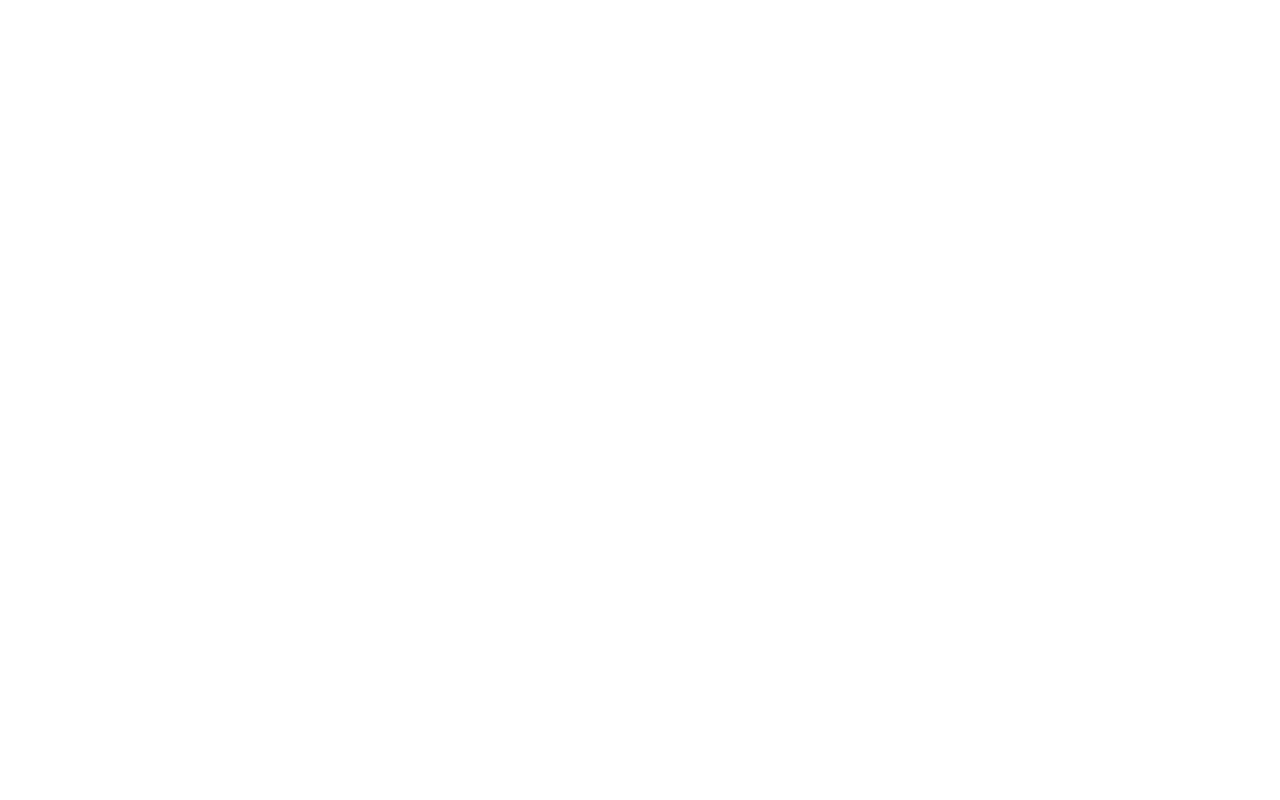
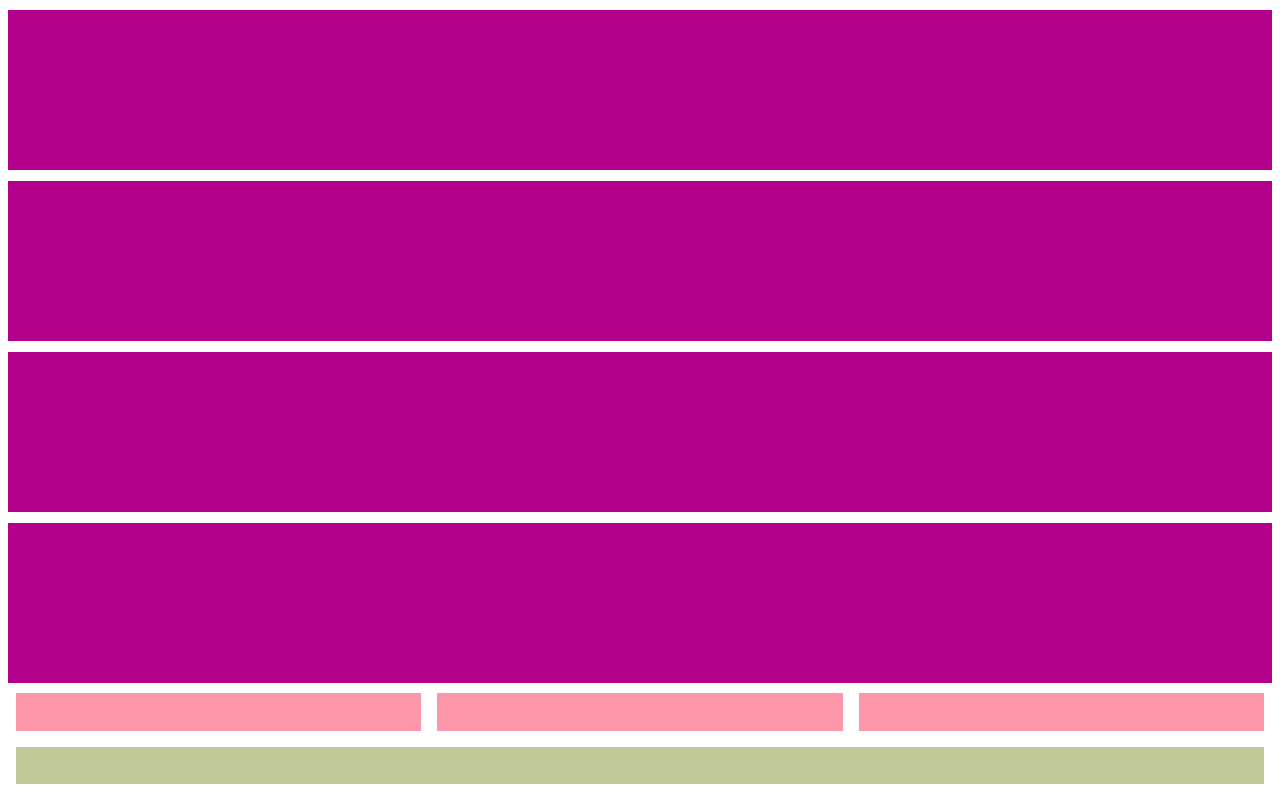
Before and after one commit to adamsjodin/Responsive-bootcamp, a plain HTML site: page exercise 2/index.html in a window 1280 px wide. Drawn offline with Linux system fonts and the light colour scheme.

Commit message:
started on excercise 3

```diff
--- a/exercise 2/index.html
+++ b/exercise 2/index.html
@@ -1,5 +1,6 @@
 <!DOCTYPE html>
 <html lang="en">
+
 <head>
     <meta charset="UTF-8">
     <meta http-equiv="X-UA-Compatible" content="IE=edge">
@@ -7,7 +8,22 @@
     <title>Exercise 2</title>
     <link rel="stylesheet" href="style.css">
 </head>
+
 <body>
+    <section class="wrapper">
+        <header class="header">
+            <div></div>
+            <div></div>
+            <div></div>
+            <div></div>
+        </header>
+        <main class="main">
+            <div></div>
+            <div></div>
+            <div></div>
+        </main>
+        <footer class="footer"></footer>
+    </section>
+</body>
 
-</body>
 </html>
--- a/exercise 2/style.css
+++ b/exercise 2/style.css
@@ -1,3 +1,74 @@
 * {
     box-sizing: border-box;
+    margin: 0;
+    padding: 0;
 }
+
+body {
+    height: 100vh;
+    background-color: black;
+}
+
+.wrapper {
+    height: 100%;
+    width: 100%;
+    display: grid;
+    grid-template-columns: 100%;
+    grid-template-areas:
+    "header"
+    "main"
+    "footer";
+    background-color: white;
+    padding: 0.5rem;
+}
+
+.header {
+    grid-area: header;
+    flex-wrap: wrap;
+    display: flex;
+    justify-content: center;
+    align-items: center;
+    gap: 1%;
+}
+
+.header div {
+    background-color:#B3008A;
+    height: 10rem;
+    width: 100%;
+
+}
+.main {
+    grid-area: main;
+    display: flex;
+    flex-direction: column;
+}
+
+.main div {
+    background-color: #FD96A9;
+    flex: 1;
+    margin: 0.5rem;
+}
+
+.footer {
+    grid-area: footer;
+    background-color: #C1C99A;
+    margin: 0.5rem;
+}
+
+@media screen and (min-width: 768px) {
+    .wrapper {
+        display: grid;
+        grid-template-columns: repeat(4, 1fr);
+        grid-template-areas:
+        "header header header header"
+        "main main main main"
+        "footer footer footer footer";
+    }
+
+    .main {
+        flex-direction: row;
+    }
+    .main div {
+        width: 20rem;
+    }
+}
--- /dev/null
+++ b/exercise 3/style.css
@@ -0,0 +1,127 @@
+* {
+    box-sizing: border-box;
+    margin: 0;
+    padding: 0;
+}
+
+body {
+    width: 100vw;
+    height: 100vh;
+}
+
+
+.wrapper {
+    display: grid;
+    grid-template-columns: 100%;
+    grid-template-areas:
+    "hero"
+    "header"
+    "main"
+    "three-pinks"
+    "footer";
+    grid-auto-rows: auto;
+    margin: 0.5rem;
+    padding: 1rem;
+}
+
+.hero {
+    grid-area: hero;
+    display: flex;
+    justify-content: center;
+}
+
+.hero div {
+    height: 4rem;
+    width: 4rem;
+    border-radius: 50%;
+    background-color: rebeccapurple;
+    margin: 1rem;
+}
+
+.header {
+    grid-area: header;
+}
+
+
+.header div {
+    width: 100%;
+    height: 4rem;
+    border-radius: 50px;
+    background-color: purple;
+    margin-bottom: 1rem;
+}
+
+.main {
+    grid-area: main;
+}
+
+.main div {
+    height: 4rem;
+    width: 100%;
+    background-color: pink;
+    margin-bottom: 1rem;
+}
+
+.three-pinks {
+    grid-area: three-pinks;
+    display: flex;
+    flex-wrap: wrap;
+    justify-content: space-around;
+    margin-bottom: 1rem;
+}
+
+.three-pinks div {
+    width: 8rem;
+    height: 4rem;
+    background-color: rgb(255, 0, 195);
+    display: flex;
+}
+
+.footer {
+    background-color: #C1C99A;
+    height: 5rem;
+}
+
+@media screen and (min-width:700px) {
+    .wrapper {
+        display: grid;
+        grid-template-columns: repeat(4,1fr);
+        grid-template-areas:
+        "hero hero hero hero"
+        "header header header header"
+        "main main main main"
+        "three-pinks three-pinks three-pinks three-pinks"
+        "footer footer footer footer";
+        grid-auto-rows: auto;
+        margin: 0.5rem;
+    }
+
+    .hero {
+        display: flex;
+        justify-content: flex-start;
+    }
+
+    .header {
+        display: flex;
+        flex-direction: row;
+        gap: 1rem;
+    }
+    .header div {
+        height: 6rem;
+    }
+
+    .main {
+        display: flex;
+        flex-wrap: wrap;
+        justify-content: space-around;
+    }
+
+    .main div {
+        width: 20rem;
+    }
+
+    .footer {
+        display: grid;
+        grid-column: 1 / span 4;
+    }
+}
```
Also changed, not shown: exercise 3/index.html (added, +34 -0 lines).
